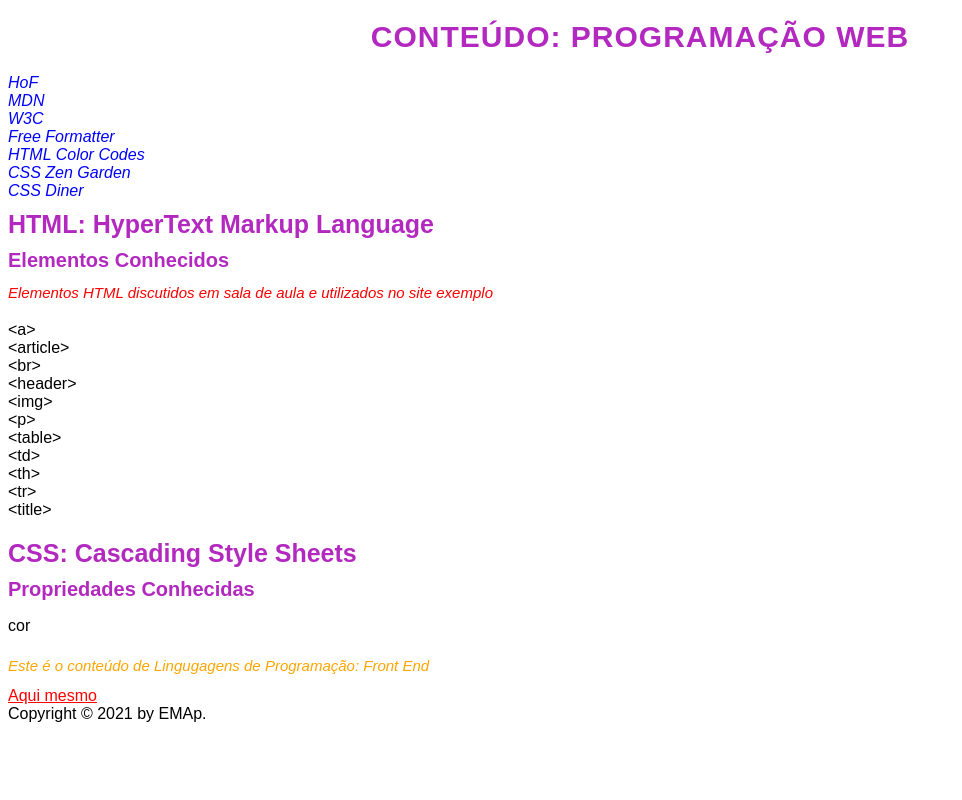
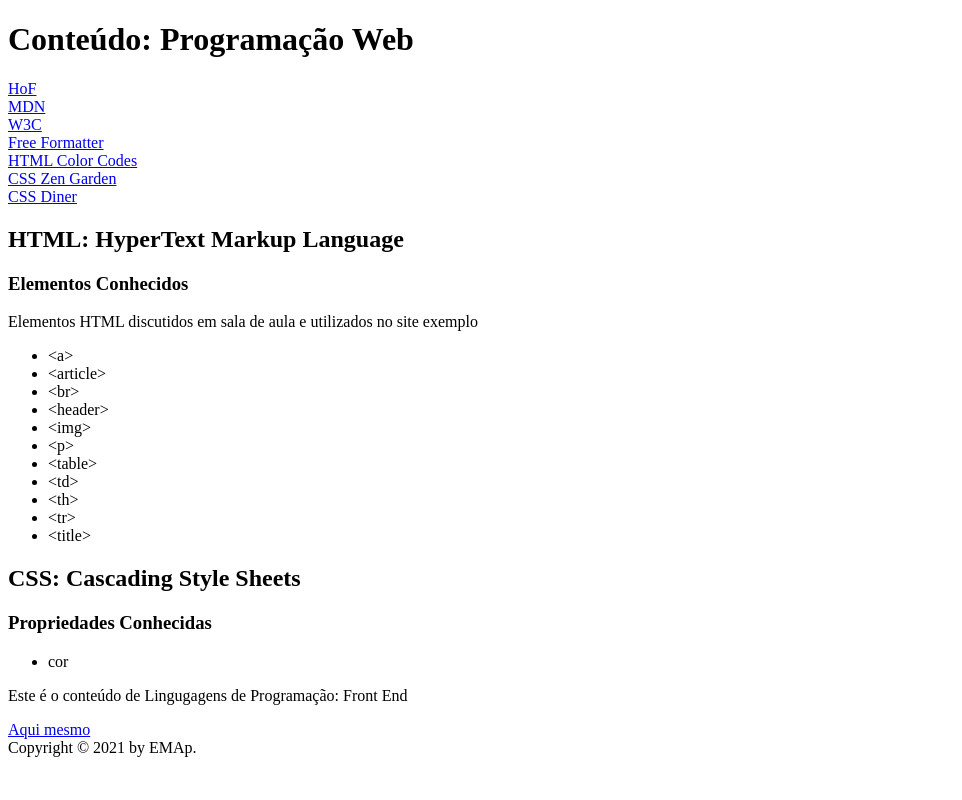
Before and after one commit to guilherme-melo/Grupo-5, a Django app: template projeto_grupo_5/templates/app_ezequiel/index.htm in a window 1280 px wide. Shown: the whole page, without its empty margins (0-962 px from the left). Run offline with Django 3.2, Linux system fonts and the light colour scheme; the template is opened without the code that fills it, so the values that code supplies are empty.

Commit message:
atualizei settings.py e templates

```diff
--- a/projeto_grupo_5/app_ezequiel/urls.py
+++ b/projeto_grupo_5/app_ezequiel/urls.py
@@ -4,4 +4,5 @@ from app_ezequiel import views as views
 urlpatterns = [
     path("", views.index, name="index"),
     path("index/", views.index, name="index"),
+    path("special/", views.special, name="special")
 ]
--- a/projeto_grupo_5/app_ezequiel/views.py
+++ b/projeto_grupo_5/app_ezequiel/views.py
@@ -2,4 +2,7 @@ from django.http import HttpResponse
 from django.shortcuts import render
 
 def index(request):
+    return HttpResponse("<strong>Ezequiel</strong>")
+
+def special(request):
     return render(request, "app_ezequiel/index.htm")
--- a/projeto_grupo_5/projeto_grupo_5/settings.py
+++ b/projeto_grupo_5/projeto_grupo_5/settings.py
@@ -11,10 +11,10 @@ https://docs.djangoproject.com/en/3.2/ref/settings/
 """
 
 from pathlib import Path
-import os
 
 # Build paths inside the project like this: BASE_DIR / 'subdir'.
 BASE_DIR = Path(__file__).resolve().parent.parent
+TEMPLATE_DIR = BASE_DIR / "templates"
 
 
 # Quick-start development settings - unsuitable for production
@@ -61,8 +61,7 @@ ROOT_URLCONF = 'projeto_grupo_5.urls'
 TEMPLATES = [
     {
         'BACKEND': 'django.template.backends.django.DjangoTemplates',
-        'DIRS': [os.path.join(BASE_DIR, 'templates')
-                 ],
+        'DIRS': [TEMPLATE_DIR],
         'APP_DIRS': True,
         'OPTIONS': {
             'context_processors': [
--- a/projeto_grupo_5/templates/app_ezequiel/index.htm
+++ b/projeto_grupo_5/templates/app_ezequiel/index.htm
@@ -3,113 +3,6 @@
 	<head>
 		<meta charset="UTF-8"/>
 		<title>Linguagens de Programação</title>
-		<style>
-			* {
-				padding: 0;
-			}
-
-			body {
-				font-family: sans-serif;
-			}
-
-			h1, h2, h3 {
-				color: #b329c0;
-			}
-
-			h1 {
-				font-size: 30px;
-				letter-spacing: 1px;
-				margin-bottom: 20px;
-				margin-top: 20px;
-				text-align: center;
-				text-transform: uppercase;
-			}
-
-			h2 {
-				font-size: 25px;
-				margin-bottom: 10px;
-				margin-top: 10px;
-			}
-
-			h3 {
-				font-size: 20px;
-				margin-bottom: 10px;
-				margin-top: 10px;
-			}
-
-			p {
-				color: blue;
-				font-size: 15px;
-				font-style: italic;
-				line-height: 1.5;
-				margin-bottom: 10px;
-				margin-top: 10px;
-			}
-
-			/*
-			article main p {
-				color: red;
-			}
-
-			#content_paragraph {
-				color: red;
-			}
-			*/
-
-			.content_paragraph {
-				color: red;
-			}
-
-			ul {
-				list-style: none;
-				margin-bottom: 20px;
-			}
-
-			li:last-child {
-				margin-bottom: 20px;
-			}
-
-			/* Usabilidade: WCAG */
-
-			nav a:link {
-				color: blue;
-				font-style: italic;
-				text-decoration: none;
-			}
-
-			nav a:visited {
-				color: red;
-			}
-
-			nav a:hover {
-				color: green;
-			}
-
-			nav a:active {
-				text-decoration: underline overline dotted red;
-			}
-
-			aside a:link {
-				color: red;
-			}
-
-			/* LoVe and HAte */
-			/* Collapsing Margins */
-			/* Seletor Universal < Seletor do Elemento < Seletor de Classe < Seletor de ID < CSS Inline < !important (NÃO USE!!!!)*/
-			/* Procurar padrão de acessibilidade */
-
-			aside p {
-				color: orange !important;
-			}
-
-			.teste_classe {
-				color: yellow
-			}
-
-			#teste_id {
-				color: green;
-			}
-		</style>
 	</head>
 
 	<body>
```
